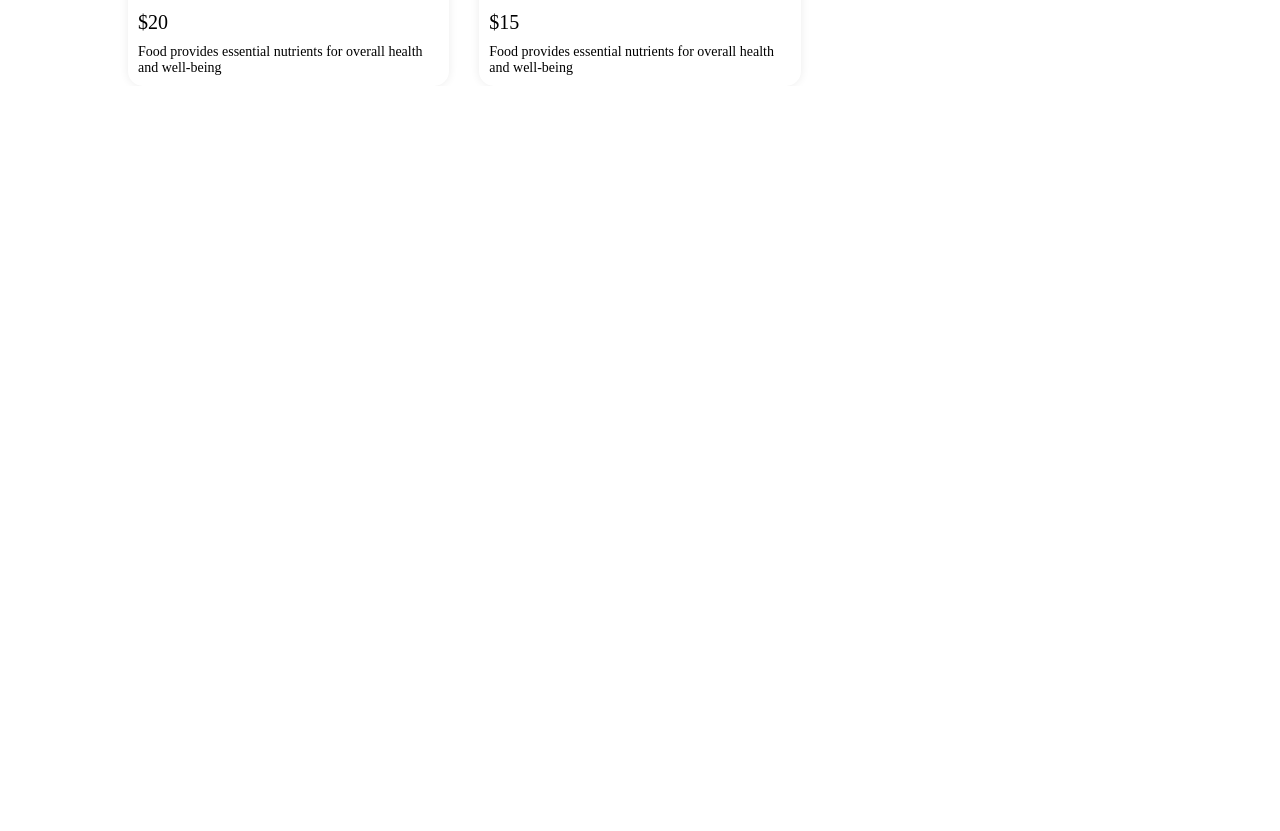
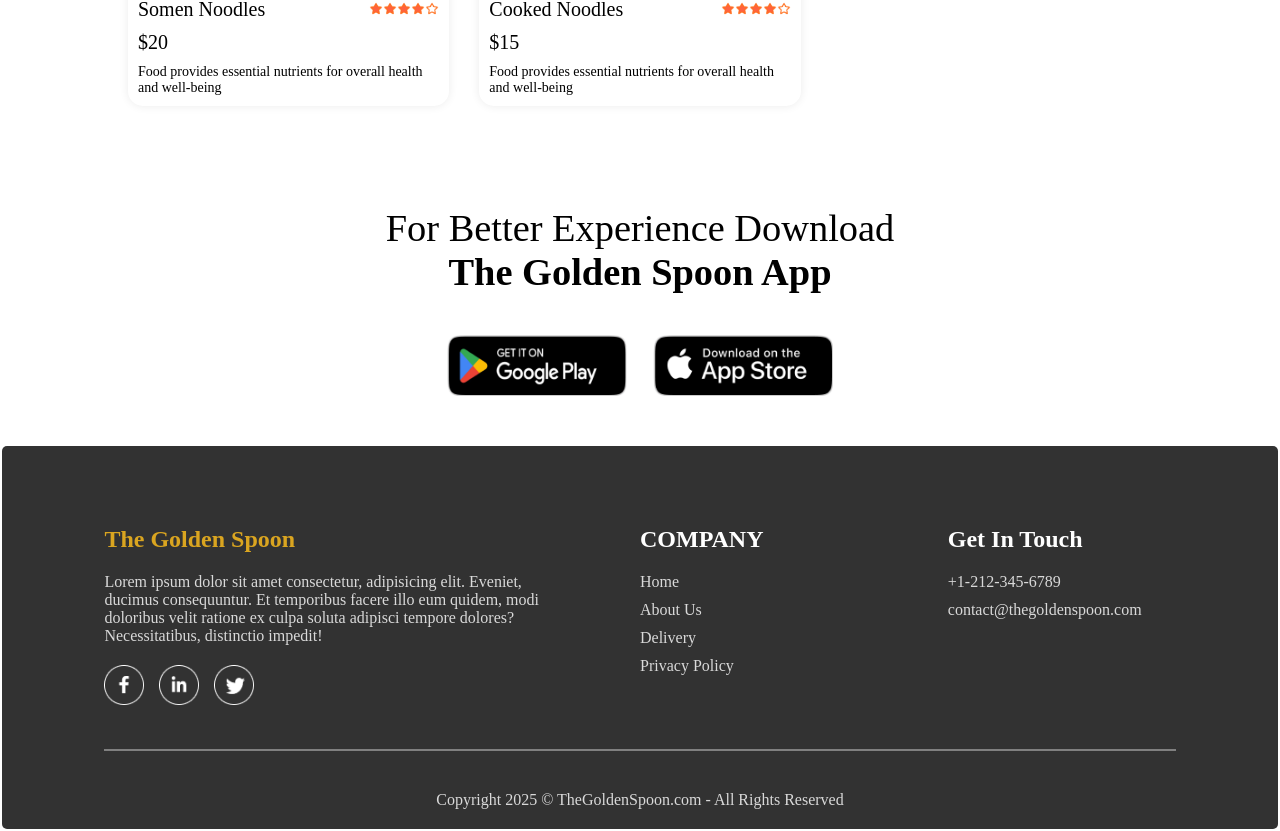
Before and after one commit to Yashi027/My_restaurant_website, a React (Vite) app: page / in a window 1280 px wide. Shown: the part 5541-6372 px from the top of the page. Before the commit the page ends 5627 px from the top, so only its background shows below. Built offline with nearby package versions, Linux system fonts and the light colour scheme.

Commit message:
committing footer and app content

```diff
--- a/src/App.jsx
+++ b/src/App.jsx
@@ -4,10 +4,12 @@ import { Route, Routes } from 'react-router-dom';
 import Home from './pages/Home/Home';
 import Cart from './pages/Cart/Cart';
 import PlaceOrder from './pages/PlaceOrder/PlaceOrder';
+import Footer from './components/footer/Footer';
 
 
 function App() {
   return (
+    <>
     <div className='app'>
       <Navbar/>
       <Routes>
@@ -15,7 +17,10 @@ function App() {
         <Route path='/cart' element={<Cart/>}/>
         <Route path='/order' element={<PlaceOrder/>}/>
       </Routes>
+
     </div>
+    <Footer/>
+    </>
   );
 }
 
--- /dev/null
+++ b/src/components/appDownload/AppDownload.css
@@ -0,0 +1,23 @@
+.app-download{
+    margin: auto auto;
+    margin-top: 100px;
+    text-align: center;
+    font-weight: 500;
+    font-size: max(3vw,20px);
+    font-family: Georgia, 'Times New Roman', Times, serif;
+}
+.app-download-platform{
+    display: flex;
+    justify-content: center;
+    margin-top: 40px;
+    gap: max(2vw,10px);
+}
+.app-download-platform img{
+    width: max(30vw,120px);
+    max-width: 180px;
+    transition: 0.5s;
+    cursor: pointer;
+}
+.app-download-platform img:hover{
+    transform: scale(1.5s);
+}
--- /dev/null
+++ b/src/components/appDownload/AppDownload.jsx
@@ -0,0 +1,18 @@
+import React from 'react';
+import './AppDownload.css'
+import { asset } from '../../assets/frontend_assets/asset';
+
+
+function AppDownload() {
+  return (
+    <div className='app-download'>
+      <p>For Better Experience Download <br /><strong>The Golden Spoon App</strong></p>
+      <div className="app-download-platform">
+        <img src={asset.play_store} alt="App link" />
+        <img src={asset.app_store} alt="" />
+      </div>
+    </div>
+  );
+}
+
+export default AppDownload;
--- a/src/components/foodDisplay/FoodDisplay.jsx
+++ b/src/components/foodDisplay/FoodDisplay.jsx
@@ -11,6 +11,7 @@ function FoodDisplay({category}) {
      <h2>Top dishes near you</h2>
      <div className="food-display-list">
         {food_list.map((item,idx)=>{
+            if(category=== "All" || category === item.category)
             return <FoodItem key={idx} name={item.name} id={item._id} description={item.description} price={item.price} image={item.image}/>
         })}
      </div>
--- a/src/components/foodDisplay/FoodItem.jsx
+++ b/src/components/foodDisplay/FoodItem.jsx
@@ -7,7 +7,7 @@ import { StoreContext } from '../../context/StoreContext';
 
 function FoodItem({name, id, description, price, image}) {
 
-  const [itemcnt, setItemcnt] = useState(0);
+
   const {cartItems,addtocart, removeFromCart} = useContext(StoreContext);
 
   return (
--- /dev/null
+++ b/src/components/footer/Footer.css
@@ -0,0 +1,51 @@
+
+.footer{
+    color: #d9d9d9;
+    background-color: #323232;
+    display: flex;
+    flex-direction: column;
+    align-items: center;
+    gap: 20px;
+    padding: 20px 8vw;
+    padding-top: 80px;
+    border-radius: 5px;
+    margin: 2px;
+    margin-top: 50px;
+}
+#logo{
+    height:80px;
+}
+.footer-content{
+    width: 100%;
+    display: grid;
+    grid-template-columns: 2fr 1fr 1fr;
+    gap:80px;
+}
+.footer-content-left h2{
+    color: goldenrod;
+}
+.footer-content-left , .footer-content-center , .footer-content-right{
+    display: flex;
+    flex-direction: column;
+    align-items: start;
+    gap: 20px;
+}
+.footer-content-left li, .footer-content-center li, .footer-content-right li{
+    list-style: none;
+    margin-bottom: 10px;
+    cursor: pointer;
+}
+.footer-content-center h2, .footer-content-right h2{
+    color: white;
+}
+.footer-social-icons img{
+    width: 40px;
+    margin-right: 15px;
+}
+.footer hr{
+    width: 100%;
+    height: 2px;
+    margin: 20px 0;
+    background-color: grey;
+    border: none;
+}
--- /dev/null
+++ b/src/components/footer/Footer.jsx
@@ -0,0 +1,44 @@
+import React from 'react';
+import './Footer.css';
+import { asset } from '../../assets/frontend_assets/asset';
+
+function Footer() {
+  return (
+    <div className='footer'>
+        <div className="footer-content">
+            <div className="footer-content-left">
+                {/* <img src={asset.logo} alt="" id='logo' /> */}
+                <h2>The Golden Spoon</h2>
+                <p>Lorem ipsum dolor sit amet consectetur, adipisicing elit. Eveniet, ducimus consequuntur. Et temporibus facere illo eum quidem, modi doloribus velit ratione ex culpa soluta adipisci tempore dolores? Necessitatibus, distinctio impedit!</p>
+                <div className="footer-social-icons">
+                    <img src={asset.facebook_icon} alt="Facebook link" />
+                    <img src={asset.linkedin_icon} alt="LinkedIn Link" />
+                    <img src={asset.twitter_icon} alt="Twitter Link" />
+                </div>
+            </div>
+            <div className="footer-content-center">
+                <h2>COMPANY</h2>
+                <ul>
+                    <li>Home</li>
+                    <li>About Us</li>
+                    <li>Delivery</li>
+                    <li>Privacy Policy</li>
+                </ul>
+            </div>
+            <div className="footer-content-right">
+                <h2>Get In Touch</h2>
+                <ul>
+                    <li>+1-212-345-6789</li>
+                    <li>contact@thegoldenspoon.com</li>
+                </ul>
+            </div>
+        </div>
+        <hr />
+        <div className="footer-copyright">
+            Copyright 2025 &copy; TheGoldenSpoon.com - All Rights Reserved
+        </div>
+    </div>
+  )
+}
+
+export default Footer
--- a/src/components/navbar/Navbar.css
+++ b/src/components/navbar/Navbar.css
@@ -2,7 +2,7 @@
     font-family: 'Times New Roman', Times, serif;
 }
 .logo{
-    height:80px;
+    width:100px;
 }
 .navbar{
     padding: 20px 0px;
@@ -52,3 +52,47 @@
     top:-8px;
     right:-8px;
 }
+@media (max-width: 1050px){
+    .navbar .logo{
+        width: 90px;
+    }
+    .navbar-menu{
+        gap: 20px;
+        font-size: 17px;
+    }
+    .navbar-right{
+        gap: 30px;
+    }
+    .navbar-right img{
+        width: 22px;
+    }
+    .navbar-right button{
+        padding: 8px 25px;
+    }
+}
+@media (max-width: 900px){
+    .navbar .logo{
+        width: 80px;
+    }
+    .navbar-menu{
+        gap: 15px;
+        font-size: 16px;
+    }
+    .navbar-right{
+        gap: 20px;
+    }
+    .navbar-right img{
+        width: 20px;
+    }
+    .navbar-right button{
+        padding: 7px 20px;
+        font-size: 15px;
+    }
+}
+@media (max-width: 750px){
+
+    .navbar-menu{
+        display: none;
+    }
+
+}
--- a/src/pages/Home/Home.jsx
+++ b/src/pages/Home/Home.jsx
@@ -4,6 +4,7 @@ import Header from '../../components/Header/Header';
 import Exploremenu from '../../components/ExploreMenu/Exploremenu';
 import { useState } from 'react';
 import FoodDisplay from '../../components/foodDisplay/FoodDisplay';
+import AppDownload from '../../components/appDownload/AppDownload';
 
 function Home() {
 
@@ -13,6 +14,7 @@ function Home() {
       <Header/>
       <Exploremenu category={category} setCategory={setCategory}/>
       <FoodDisplay category={category}/>
+      <AppDownload/>
     </div>
   );
 }
```
